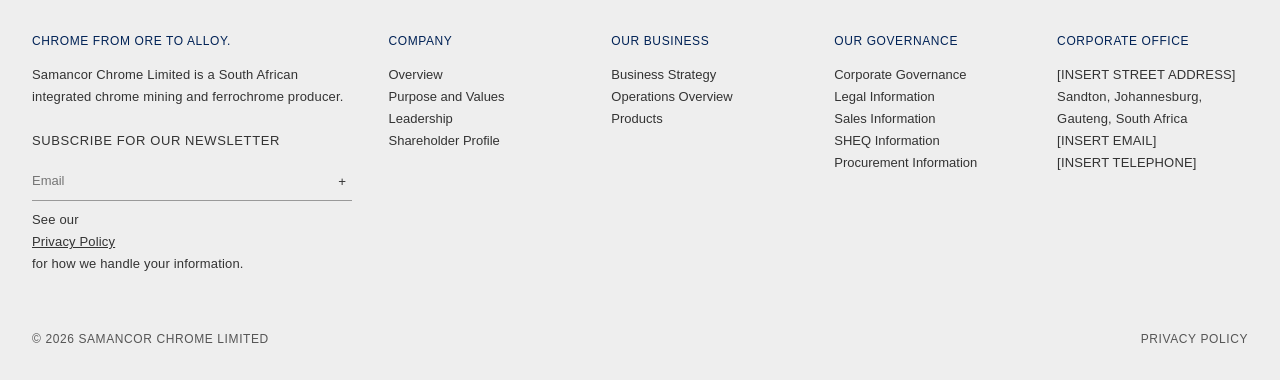
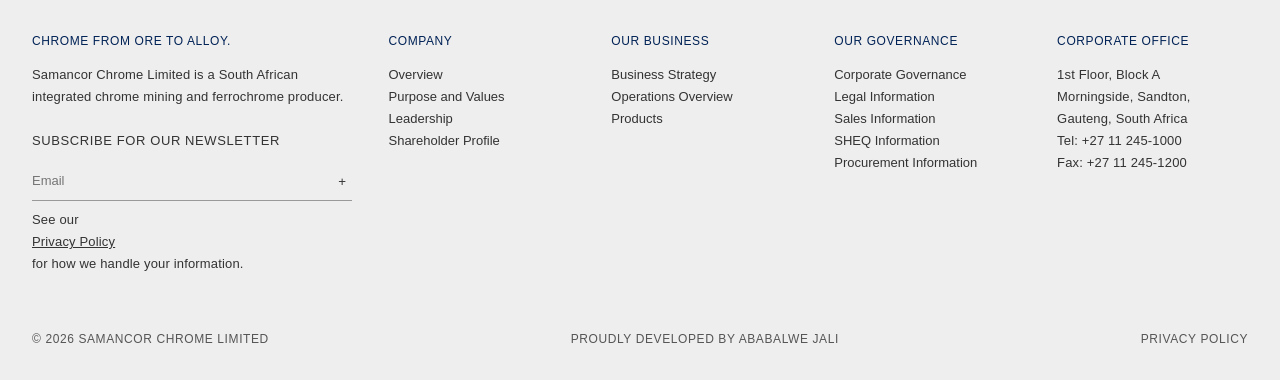
Before and after one commit to Ababalwe-Jali/SAMANCOR, a plain HTML site: page HTML/become-supplier.html in a window 1280 px wide. Shown: the part 6495-6875 px from the top of the page. Drawn offline with Linux system fonts and the light colour scheme.

Commit message:
Updated the public website footer section

```diff
--- a/CSS/become-supplier.css
+++ b/CSS/become-supplier.css
@@ -6,7 +6,7 @@ body,button,input,select,textarea,p,h1,h2,h3,h4,summary,.mono,.btn,legend{font-f
 
 /* Own images only */
 .hero.bs-hero{min-height:100vh;background:linear-gradient(rgba(0,0,0,.55),rgba(0,0,0,.55)),url("../Assets/images/become-supplier.png") center/cover no-repeat #14233f}
-.contact{background:linear-gradient(121deg,rgba(0,0,0,.92),rgba(0,0,0,.75)),url("../Assets/images/become-supplier/contact.jpg") center/cover no-repeat #0e1a30}
+.contact{background:linear-gradient(121deg,rgba(0,0,0,.55),rgba(0,0,0,.55)),url("../Assets/images/CTA5.png") center/cover no-repeat #0e1a30}
 
 .bs-hero .ghost{position:absolute;right:-1vw;top:14vh;z-index:1;font-weight:700;font-size:clamp(90px,20vw,320px);line-height:.9;letter-spacing:.02em;color:transparent;-webkit-text-stroke:1px rgba(255,255,255,.18);pointer-events:none;user-select:none;white-space:nowrap}
 .bs-hero .wrap{position:relative;z-index:2}
--- a/HTML/become-supplier.html
+++ b/HTML/become-supplier.html
@@ -245,13 +245,14 @@
     </div>
     <div>
       <h4>Corporate Office</h4>
-      <p>[INSERT STREET ADDRESS]<br>Sandton, Johannesburg,<br>Gauteng, South Africa</p>
-      <p>[INSERT EMAIL]</p>
-      <p>[INSERT TELEPHONE]</p>
+      <p>1st Floor, Block A<br>Morningside, Sandton,<br>Gauteng, South Africa</p>
+      <p>Tel: +27 11 245-1000</p>
+      <p>Fax: +27 11 245-1200</p>
     </div>
   </div>
   <div class="wrap copy mono">
     <span>&copy; 2026 Samancor Chrome Limited</span>
+    <span>Proudly developed by <a href="https://www.linkedin.com/in/ababalwe-jali/" target="_blank" rel="noopener noreferrer">Ababalwe Jali</a></span>
     <span><a href="privacy.html">Privacy Policy</a></span>
   </div>
 </footer>
```
Also changed, not shown: HTML/corporate-governance.html (+4 -3 lines), HTML/employee-value.html (+4 -3 lines), HTML/employment-equity.html (+4 -3 lines), HTML/leadership.html (+1 -1 lines), HTML/procurement-information.html (+4 -3 lines).
